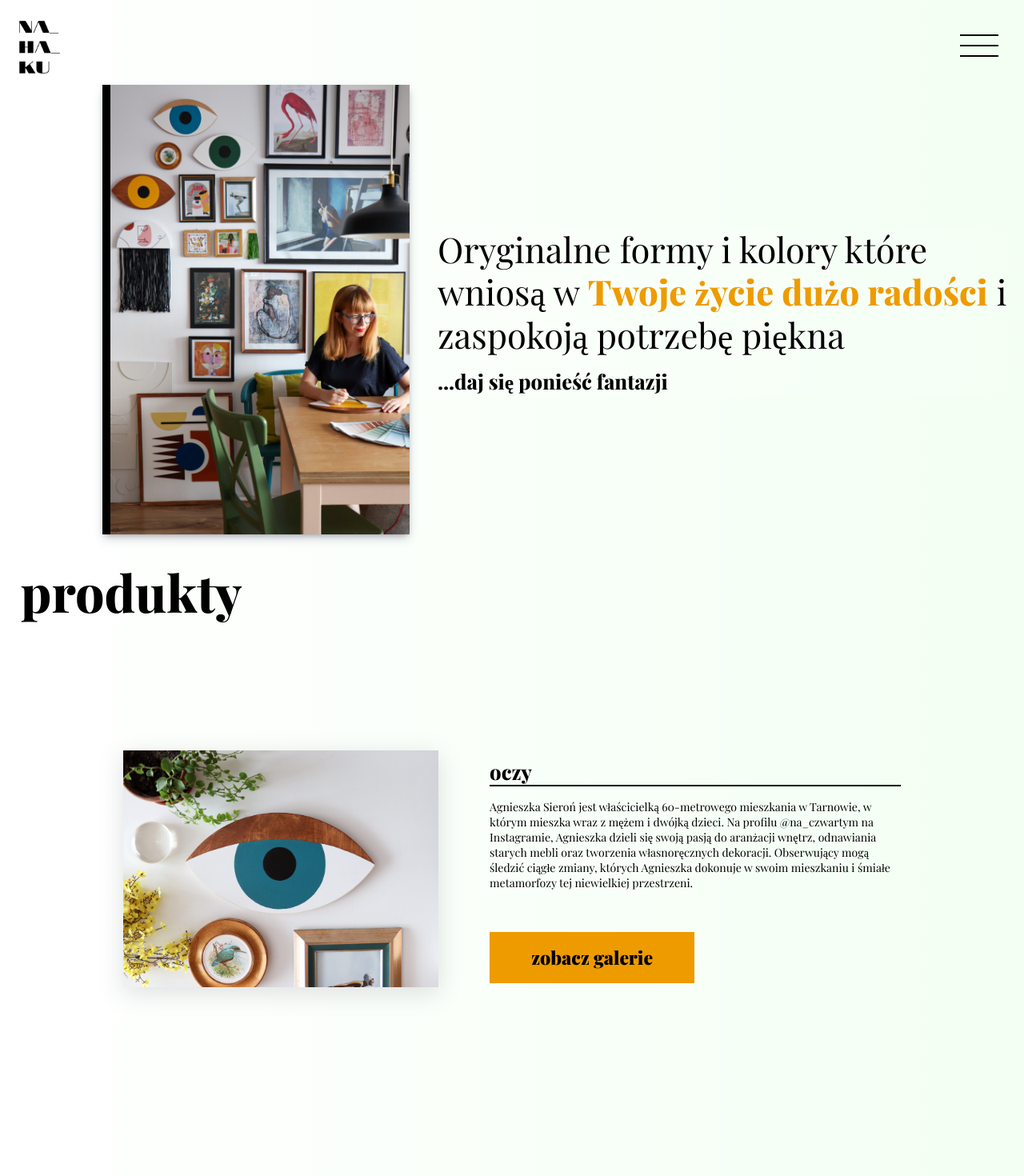
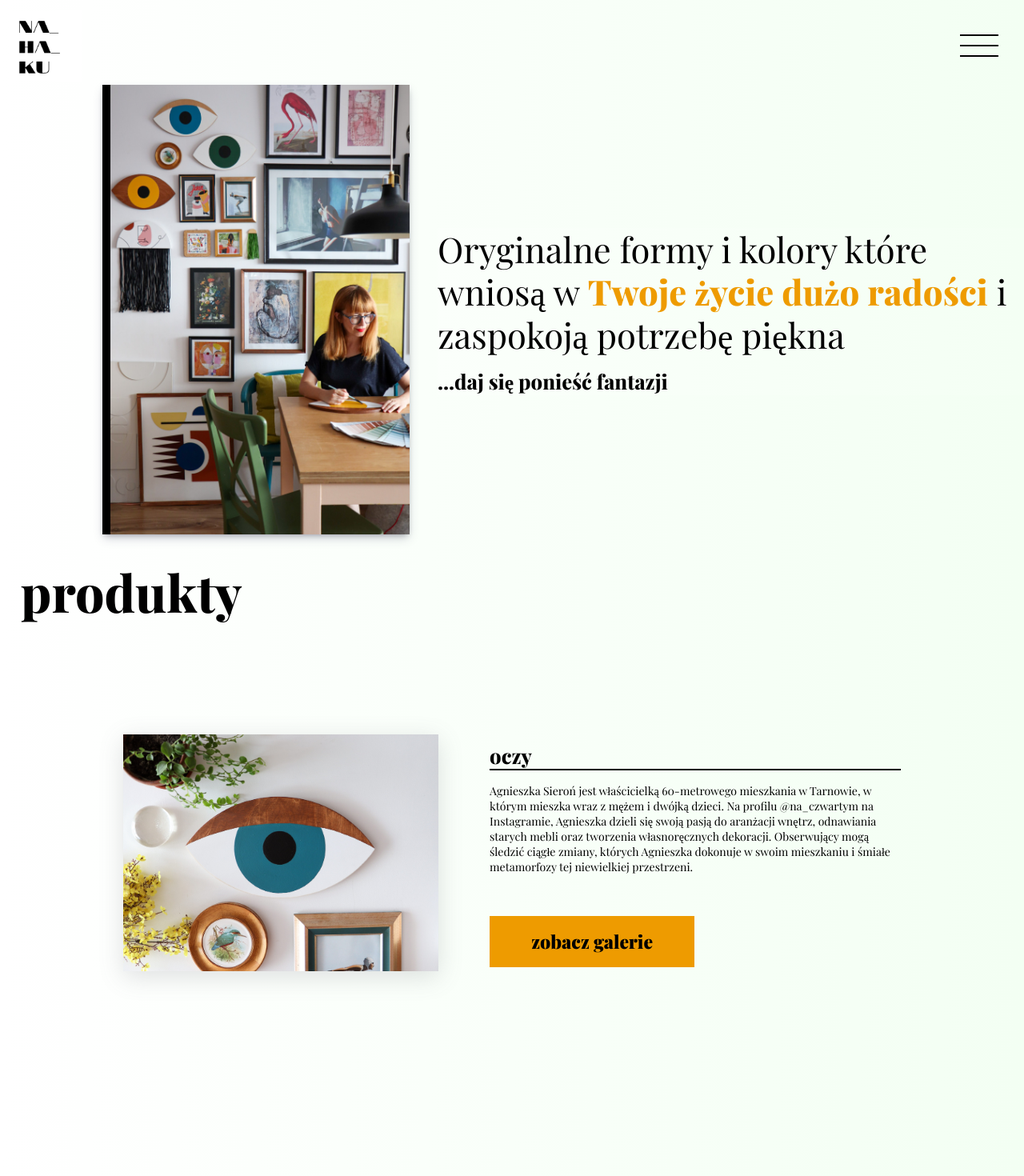
Before and after one commit to laterinthepast/nahaku-v2, a React (Create React App) app: page / in a window 1280 px wide. Shown: the top 1470 px of the page at 80% size. Built offline with nearby package versions, Linux system fonts and the light colour scheme; a web font is replaced by a local one.

Commit message:
Update Products.jsx

```diff
--- a/src/components/Products.jsx
+++ b/src/components/Products.jsx
@@ -44,7 +44,7 @@ const ProductCard = styled.div`
     display: flex;
     justify-content: space-between;
     align-items: center;
-    height: 70vh;
+    height: 65vh;
     gap: 5vw;
 
     @media (max-width:768px){
```
